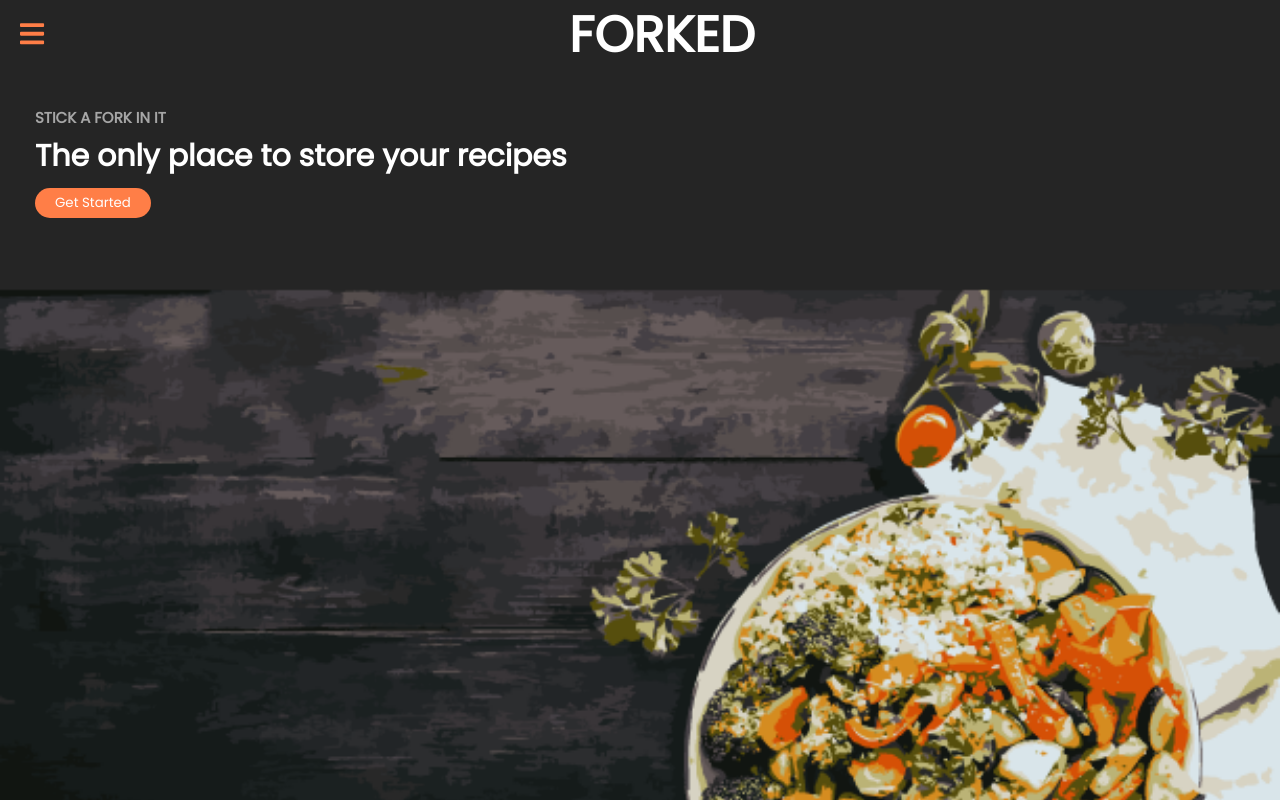
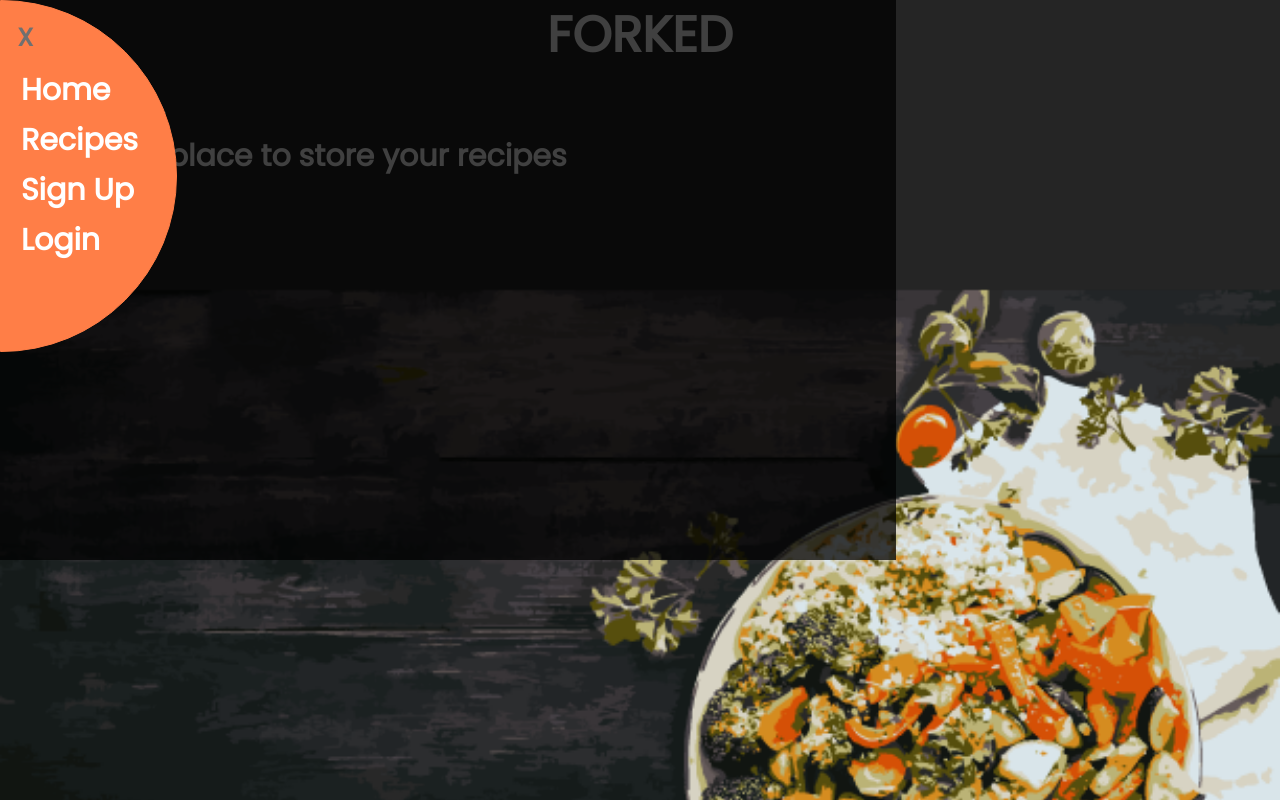
Before and after one commit to LoganNegley/Forked, a React (Create React App) app in the folder client/: page / in a window 1280 px wide. Both pictures are taken after a click on the button 32 px from the left and 35 px from the top of the page. Shown: the top 800 px of the page. Built offline with nearby package versions, Linux system fonts and the light colour scheme.

Commit message:
logged out menu styled and state set to open and close

```diff
--- a/client/src/components/common/navigation/Navbar.js
+++ b/client/src/components/common/navigation/Navbar.js
@@ -2,6 +2,7 @@ import React, {useState} from 'react';
 import './navbar.css';
 import {faBars} from "@fortawesome/free-solid-svg-icons";
 import {FontAwesomeIcon} from '@fortawesome/react-fontawesome';
+import LoggedOutMenu from './home-menu/LoggedOutMenu';
 
 
 function Navbar(){
@@ -18,9 +19,13 @@ function Navbar(){
 
     return (
         <div className='navbar-container'>
+            {toggled
+                ? <LoggedOutMenu setToggled={setToggled}/>
+                :
             <button onClick={toggleMenu}>
             <FontAwesomeIcon className='burger-icon' icon={faBars}/>
             </button>
+            }
             <h1 className='logo'>FORKED</h1>
 
             <div className='nav-links'>
--- a/client/src/components/common/navigation/home-menu/LoggedOutMenu.js
+++ b/client/src/components/common/navigation/home-menu/LoggedOutMenu.js
@@ -1,15 +1,24 @@
 import React from 'react';
+import './loggedOut.css';
 
-function LoggedOutMenu(){
+function LoggedOutMenu(props){
+
+console.log(props)
+
+    const closeMenu = ()=>{
+        props.setToggled(false);
+    };
+
     return(
-        <div id='menu-container' display='none'>
+        <div id='menu-container'>
             <div id='half-circle'>
+                <div onClick= {closeMenu} className='close-out'>X</div>
                 <div className='link-items'>
                     <ul>
-                        <li>Home</li>
-                        <li>Recipes</li>
-                        <li>Sign Up</li>
-                        <li>Login</li>
+                        <li className='menu-link'>Home</li>
+                        <li className='menu-link'>Recipes</li>
+                        <li className='menu-link'>Sign Up</li>
+                        <li className='menu-link'>Login</li>
                     </ul>
                 </div>
             </div>
--- a/client/src/components/common/navigation/home-menu/loggedOut.css
+++ b/client/src/components/common/navigation/home-menu/loggedOut.css
@@ -0,0 +1,50 @@
+#menu-container{
+    position:absolute;
+    width:70%;
+    height:70%;
+    left:0px;
+    top:0px;
+    z-index:100;
+    background-color:rgba(0, 0, 0, .75);
+
+}
+
+#half-circle{
+    width:175px;
+    height:350px;
+    background-color:var(--orange);
+    border:solid 1px var(--orange);
+    border-bottom-right-radius: 350px;
+    border-top-right-radius: 350px;
+}
+
+.close-out{
+    color:var(--darkGray);
+    font-size:2.5rem;
+    position: absolute;
+    top:2.5rem;
+    left:1.75rem;
+    margin:0 auto;
+    font-weight: bolder;
+    cursor:pointer;
+}
+.close-out:hover{
+    font-size:3rem;
+}
+
+.link-items{
+    position: absolute;
+    top:5.5rem;
+    margin:0 auto;
+}
+
+.link-items .menu-link{
+    color:white;
+    font-size: 3rem;
+    font-weight: bold;
+    margin:2rem;
+}
+.link-items .menu-link:hover{
+color:var(--darkGray);
+cursor:pointer;
+}
```
